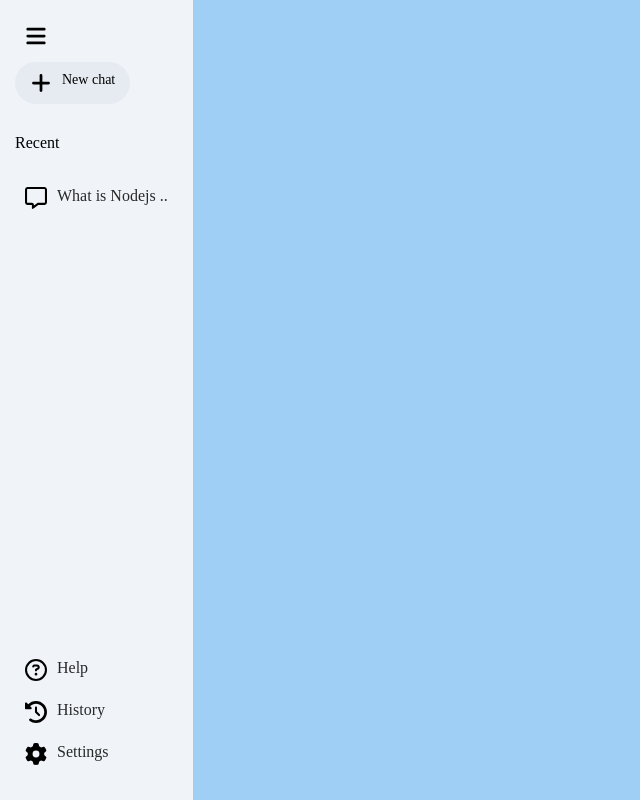
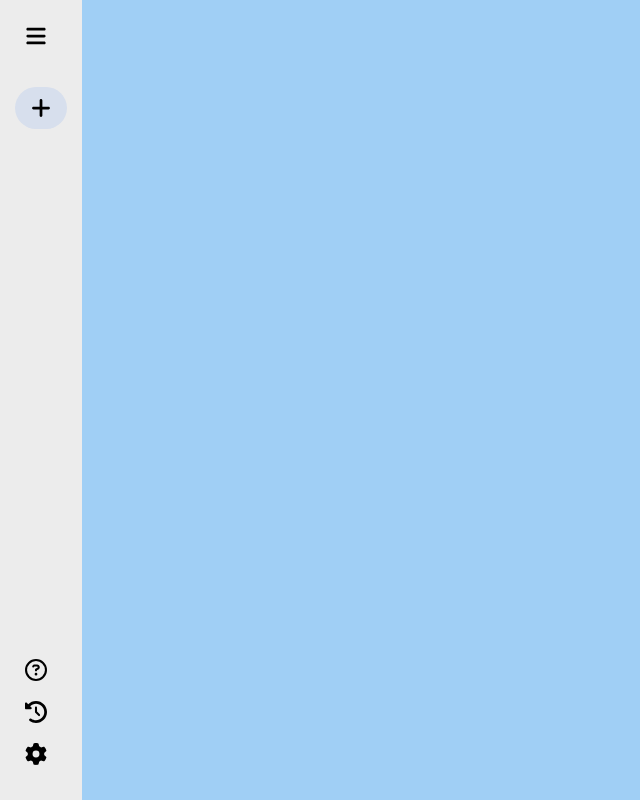
Before and after one commit to Chinweike99/Mini-React-Projects, a React (Vite) app in the folder 0.3GeminiAI/: page / in a window 1280 px wide. Shown: the whole page, without its empty margins (0-640 px from the left). Built offline with nearby package versions, Linux system fonts and the light colour scheme.

Commit message:
Sidebar styling

```diff
--- a/0.3GeminiAI/src/Components/SideBar/SideBar.css
+++ b/0.3GeminiAI/src/Components/SideBar/SideBar.css
@@ -4,7 +4,7 @@
     display: inline-flex;
     flex-direction: column;
     justify-content: space-between;
-    background-color: #f0f4f9;
+    background-color: #ececec;
     padding: 25px 15px;
 }
 
@@ -18,11 +18,11 @@
     cursor: pointer;
 }
 .sideBar .newChat{
-    margin-top: 15px;
+    margin-top: 40px;
     display: inline-flex;
     gap: 10px;
     padding: 10px 15px;
-    background-color: #e6eaf1;
+    background-color: #d7dfed;
     border-radius: 50px;
     font-size: 14px;
     cursor: pointer;
@@ -47,6 +47,15 @@
     cursor: pointer;
 }
 .sideBar .recentEntry:hover{
-    background-color: #e2e6eb;
+    background-color: #9ab0ca;
     transition: all 0.7s ease-in-out;
 }
+
+.sideBar .bottom{
+    display: flex;
+    flex-direction: column;
+}
+/* .bottom .bottomItem {
+    padding-right: 10px;
+    cursor: pointer;
+} */
--- a/0.3GeminiAI/src/Components/SideBar/SideBar.jsx
+++ b/0.3GeminiAI/src/Components/SideBar/SideBar.jsx
@@ -5,14 +5,22 @@ import { assets } from '../../assets/assets';
 
 const SideBar = () => {
 
+    const [extended, setExtended] = useState(false);
+
+    const setMenubar = () => {
+        setExtended(!extended);
+    }
+
     return (
+
         <div className='sideBar'>
             <div className="top">
-            <img className='menu' src={assets.barsSolid} alt="" />
+                <img onClick={setMenubar} className='menu' src={assets.barsSolid} alt="" />
                 <div className="newChat">
                     <img src={assets.plusSolid} alt="" />
-                <p>New chat</p>
+                    {extended ? <p>New chat</p> : null}
                 </div>
+                {extended ?
                     <div className="recent">
                         <p className="recentTitle">Recent</p>
                         <div className="recentEntry">
@@ -20,20 +28,21 @@ const SideBar = () => {
                             <p>What is Nodejs ..</p>
                         </div>
                     </div>
+                    : null}
             </div>
 
             <div className="bottom">
                 <div className="bottomItem recentEntry">
                     <img src={assets.circleQuestion} alt="" />
-                <p>Help</p>
+                    {extended ? <p>Help</p> : null}
                 </div>
                 <div className="bottomItem recentEntry">
                     <img src={assets.clockRotateLeft} alt="" />
-                <p>History</p>
+                    {extended ? <p>History</p> : null}
                 </div>
                 <div className="bottomItem recentEntry">
                     <img src={assets.gearSolid} alt="" />
-                <p>Settings</p>
+                    {extended ? <p>Settings</p> : null}
                 </div>
             </div>
         </div>
```
Lines whose indentation alone changed are shown as unchanged.
